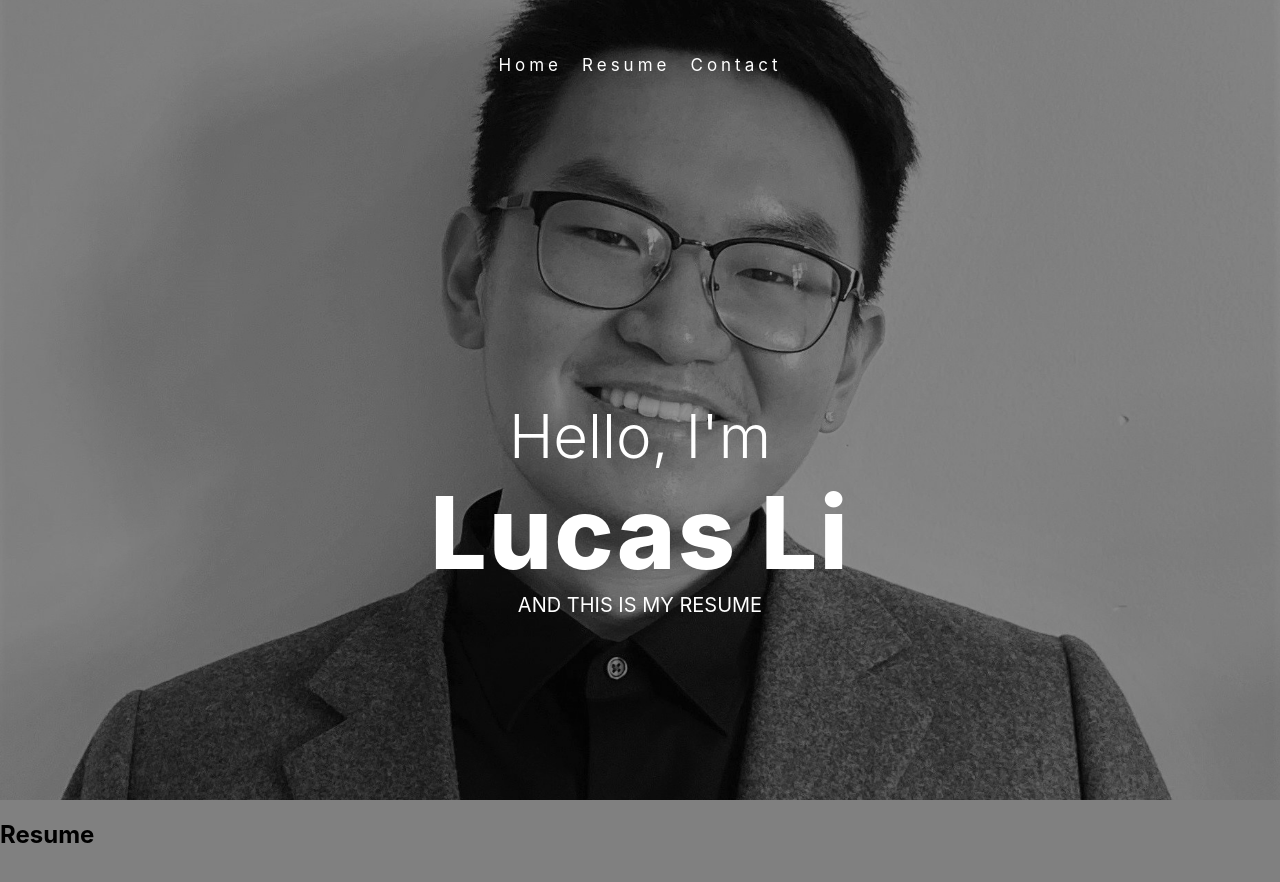
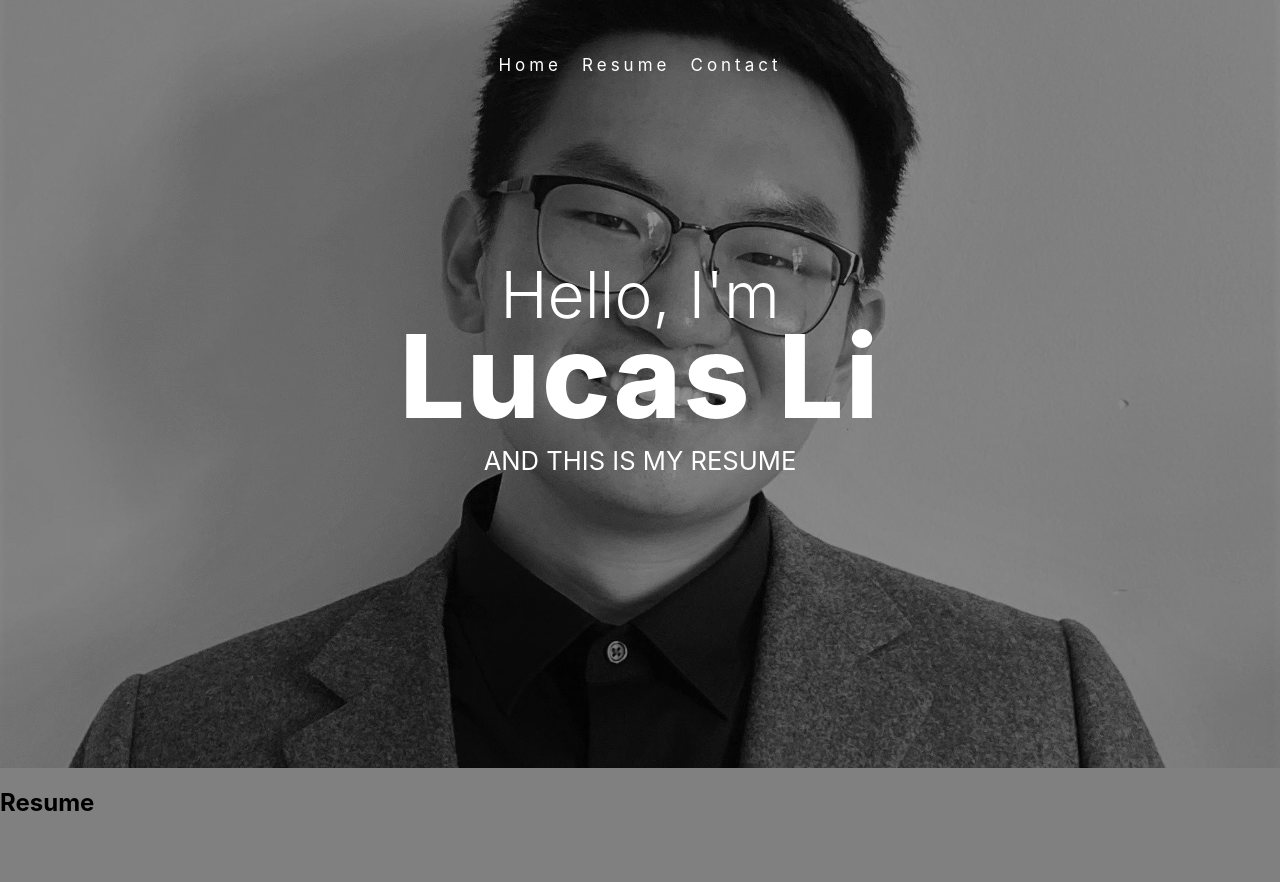
Before and after one commit to lucasli233/me, a React (Create React App) app: page / in a window 1280 px wide. Shown: the top 882 px of the page. Built offline with nearby package versions, Linux system fonts and the light colour scheme; the HTML template or start-up script is replaced by a standard one.

Commit message:
fixing positioning

```diff
--- a/src/App.css
+++ b/src/App.css
@@ -2,6 +2,7 @@
   /* text-align: center; */
   display: flex;
   flex-direction: column;
+  max-width: 1920px;
 }
 
 
--- a/src/pages/Main/Main.css
+++ b/src/pages/Main/Main.css
@@ -3,11 +3,7 @@
   display: flex;
   flex-direction: column;
   text-align: center;
-  /* justify-content: center; */
-  height: 100vh;
-  /* background-image: url("https://ichef.bbci.co.uk/images/ic/624xn/p08634k6.jpg"); */
-  /* min-width: 100%; */
-  /* background-color: darkkhaki; */
+  height: 60vw;
   background-image: url("./face.jpg");
   background-size: cover;
   background-position: center;
@@ -17,31 +13,41 @@
   border: 1px black solid;
 } */
 
+.titlebox {
+  margin-top: 20vw;
+}
+
 .p1 {
-  font-size: 60px;
+  font-size: 5vw;
   font-weight: 300;
   bottom: 0;
+  /* margin-top: 20vh; */
   margin-bottom: 0;
+  /* margin: 0 0 0 0; */
   vertical-align: text-bottom;
   /* float: bottom; */
   /* justify-content: baseline; */
-  margin: 400px 0 0 0;
   /* border: 0;
   padding: 0; */
 }
 
 .p2 {
   letter-spacing: 2px;
-  font-size: 100px;
+  font-size: 9vw;
   font-weight: 800;
+  line-height: 0.75em;
+  /* height: 35px; */
   /* margin: 0;
   border: 0;
   padding: 0; */
 }
 
 .p3 {
-  font-size: 20px;
+  font-size: 2vw;
   font-weight: 400;
+  margin: 1em;
+  /* line-height: 34px;
+  height: 35px; */
   /* margin: 0 0 300px 0; */
   /* margin: 0 0 40% 0; */
   /* border: 0;
--- a/src/pages/Main/Main.tsx
+++ b/src/pages/Main/Main.tsx
@@ -4,9 +4,11 @@ import "./Main.css";
 const Main = () => {
   return (
     <section id="main">
-      <div className="p1">Hello, I'm</div>
-      <div className="p2">Lucas Li</div>
-      <div className="p3">AND THIS IS MY RESUME</div>
+      <div className = "titlebox">
+        <div className="p1">Hello, I'm</div>
+        <div className="p2">Lucas Li</div>
+        <div className="p3">AND THIS IS MY RESUME</div>
+      </div>
     </section>
   );
 };
--- a/src/pages/NavBar/NavBar.css
+++ b/src/pages/NavBar/NavBar.css
@@ -1,6 +1,7 @@
 .nav {
   position: fixed;
   width: 100%;
+  max-width: 1920px;
   height: 75px;
   display: flex;
   top: 0;
```
